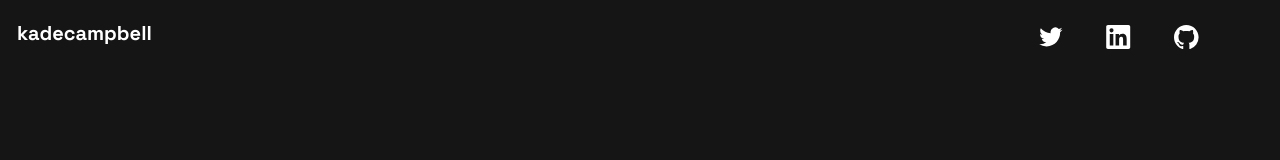
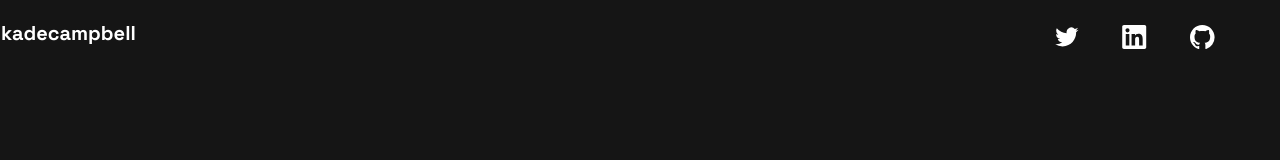
Before and after one commit to KCampbell22/portfolio-5, a plain HTML site: page index.html in a window 1280 px wide. Shown: the top 160 px of the page. Drawn offline with nearby package versions, Linux system fonts and the light colour scheme.

Commit message:
fix overflow issue

```diff
--- a/style.css
+++ b/style.css
@@ -643,3 +643,9 @@ input[type="text"], input[type="email"]{
     border-bottom: 1px solid var(--success-green);
 
 }
+
+
+.col-12{
+    padding-left: 0;
+    padding-right: 0;
+}
```
